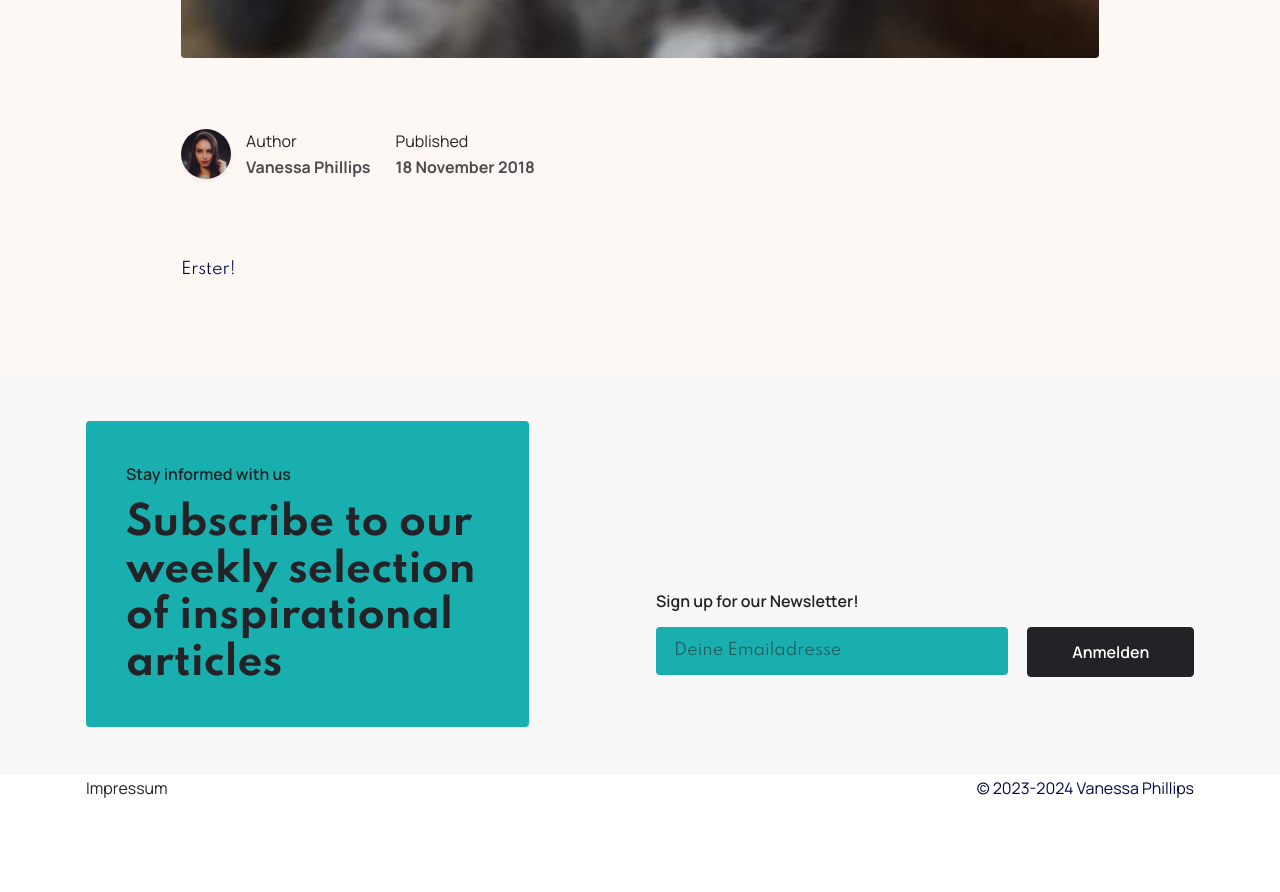
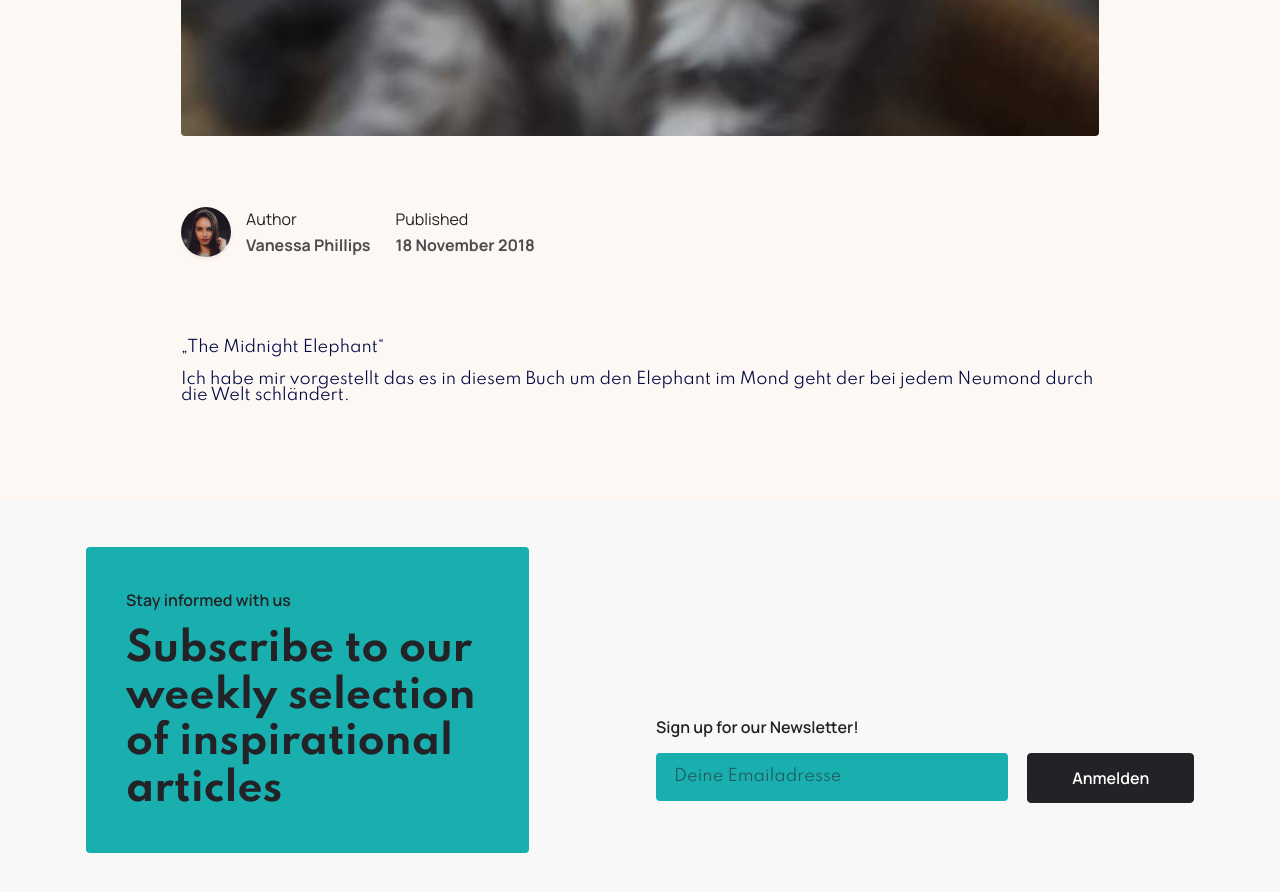
Before and after one commit to Schrank/nessi, a Jekyll site: the page built from _posts/2023-12-11-first.md, in a window 1280 px wide and 900 px high, scrolled down 1200 px. Shown: the top 892 px of the window. Built offline with Jekyll 4.4.1, drawn with Linux system fonts in a browser that asks for light colours; comment, search, counter and statistics services are not loaded; before the commit the page ends 2017 px from its top, so only the background shows below that; some of the changed text lies outside the part shown.

Commit message:
Pictures

```diff
--- a/_posts/2023-12-11-first.md
+++ b/_posts/2023-12-11-first.md
@@ -1,14 +1,16 @@
 ---
-title: "Wirklich Erstes Bild"
+title: "Imaginary Bookcover Chalange"
 date: 2018-11-18T12:33:46+10:00
 layout: image
 image: /assets/portfolio/800.jpg
 thumbnail: /assets/portfolio/800-thumb.jpg
-alt: Bild einer Katze
+alt: midnight elephant
 order: 1
 poster:
     name: "Vanessa Phillips"
     image: /assets/images/face2.jpg
 ---
 
-Erster!
+„The Midnight Elephant“
+
+Ich habe mir vorgestellt das es in diesem Buch um den Elephant im Mond geht der bei jedem Neumond durch die Welt schländert.
```
Also changed, not shown: 11 other files.
